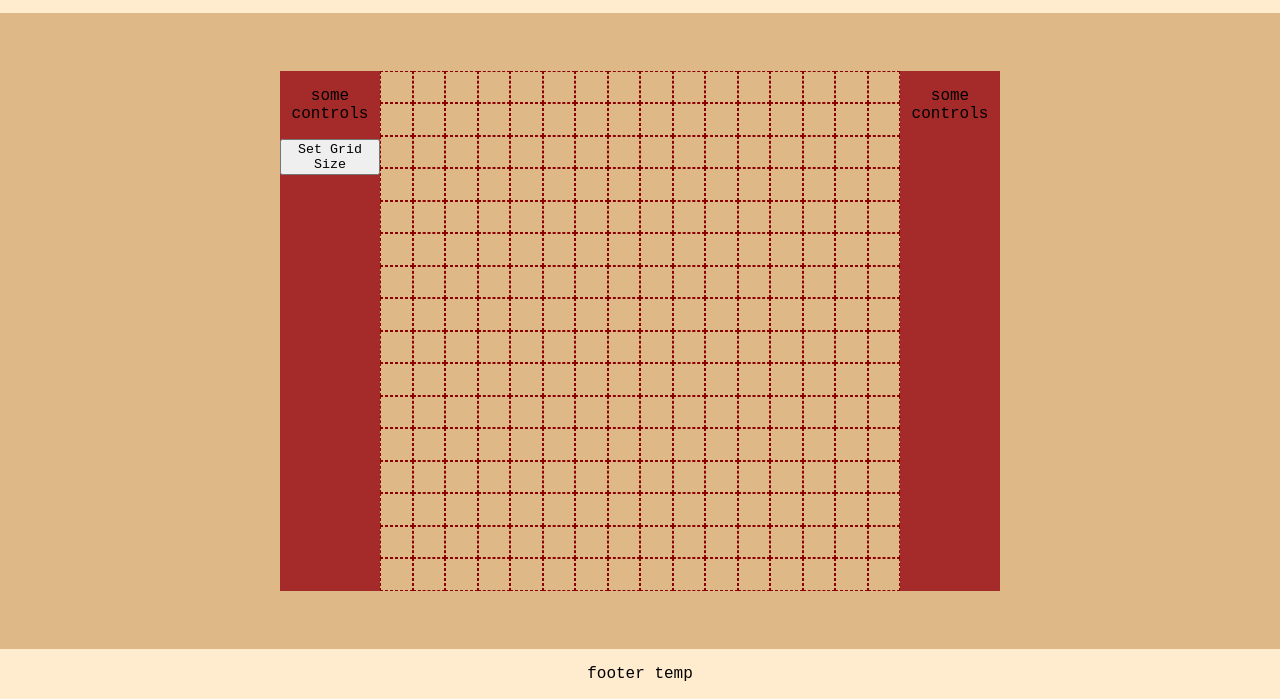
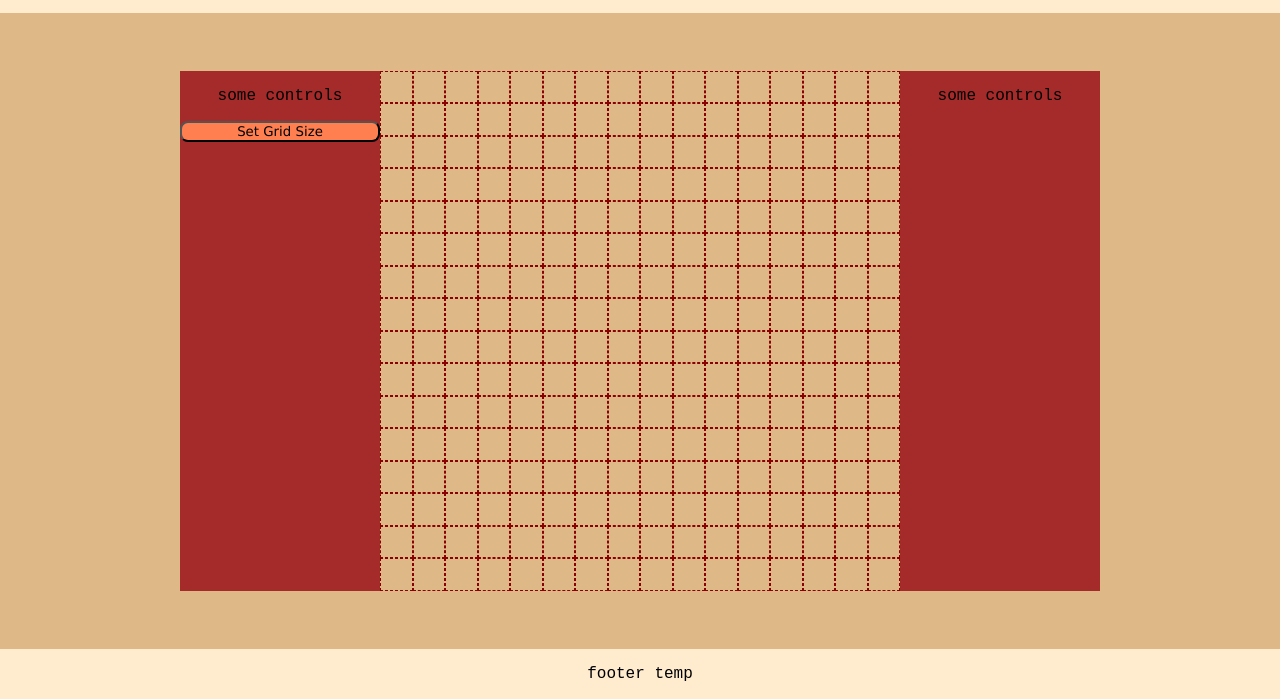
Before and after one commit to rudubear/etchasketch, a plain HTML site: page index.html in a window 1280 px wide. Shown: the part 101-800 px from the top of the page. Drawn offline with Linux system fonts and the light colour scheme.

Commit message:
code cleanup

```diff
--- a/css/styles.css
+++ b/css/styles.css
@@ -19,14 +19,13 @@ body {
     background-color: blanchedalmond;
 }
 
-
 .etchASketchContainer {
     margin: auto;
     display: flex;
     flex-direction: row;
     align-items: stretch;
     justify-content: center;
-    width: 720px;
+    width: 920px;
     height: 520px;
 }
 
@@ -34,7 +33,7 @@ body {
 .etchASketchRight {
     display: flex;
     flex-direction: column;
-    width: 100px;
+    width: 200px;
     background-color: brown;
 }
 
@@ -60,3 +59,11 @@ body {
     transition-duration: 0.1s;
 
 }
+
+
+
+button {
+    border-radius: 8px;
+    background-color:coral;
+    font-family: 'Lucida Sans', 'Lucida Sans Regular', 'Lucida Grande', 'Lucida Sans Unicode', Geneva, Verdana, sans-serif;
+}
--- a/js/javascript.js
+++ b/js/javascript.js
@@ -8,7 +8,6 @@ const DEFAULT_GRID_SIDE_LENGTH = 16;
 
 
 const etchASketchPad = document.getElementById("etchASketch")
-const gridSideLength = 33;
 const dontTriggerDefault = (e) => {e.preventDefault()};
 
 let mouseButtonIsPressed = undefined;
@@ -20,6 +19,24 @@ etchASketchPad.addEventListener("dragstart", dontTriggerDefault);
 
 
 populateEtchASketch(DEFAULT_GRID_SIDE_LENGTH);
+
+function populateEtchASketch(gridSideLength){
+    console.log(`Populating Etch-A-Sketch Grid at ${gridSideLength}x${gridSideLength}`);
+    for(let x = 0; x< gridSideLength**2 ; x++){
+        const square = document.createElement('div');
+        square.classList += `square`;
+
+        //adding an XY coordinate mapping via attributes to the divs. No use for these right now but might use them later.
+        square.setAttribute("data-coordX",`${x % gridSideLength}`);
+        square.setAttribute("data-coordY",`${Math.floor(x/gridSideLength)}`);
+
+        //setting growth and shrinkage of squares
+        const squareSideLengthFlexBasis = Math.floor((100/gridSideLength) * 100) / 100;
+        square.style.flexBasis = `${squareSideLengthFlexBasis}%`;
+        square.style.flexGrow = 1;
+        etchASketchPad.appendChild(square);
+    }
+}
 
 
 function captureMouseButtonState(e){
@@ -49,22 +66,8 @@ function setGridSize(){
         etchASketchPad.textContent = "";
         populateEtchASketch(newGridSize);
     }
-}
-
-function populateEtchASketch(gridSideLength){
-    console.log(`Populating Etch-A-Sketch Grid at ${gridSideLength}x${gridSideLength}`);
-    for(let x = 0; x< gridSideLength**2 ; x++){
-        const square = document.createElement('div');
-        square.classList += `square`;
-
-        //adding an XY coordinate mapping via attributes to the divs. No use for these right now but might use them later.
-        square.setAttribute("data-coordX",`${x % gridSideLength}`);
-        square.setAttribute("data-coordY",`${Math.floor(x/gridSideLength)}`);
-
-        //setting growth and shrinkage of squares
-        const squareSideLengthFlexBasis = Math.floor((100/gridSideLength) * 100) / 100;
-        square.style.flexBasis = `${squareSideLengthFlexBasis}%`;
-        square.style.flexGrow = 1;
-        etchASketchPad.appendChild(square);
+    else {
+        etchASketchPad.textContent = "";
+        populateEtchASketch(DEFAULT_GRID_SIDE_LENGTH);
     }
 }
```
